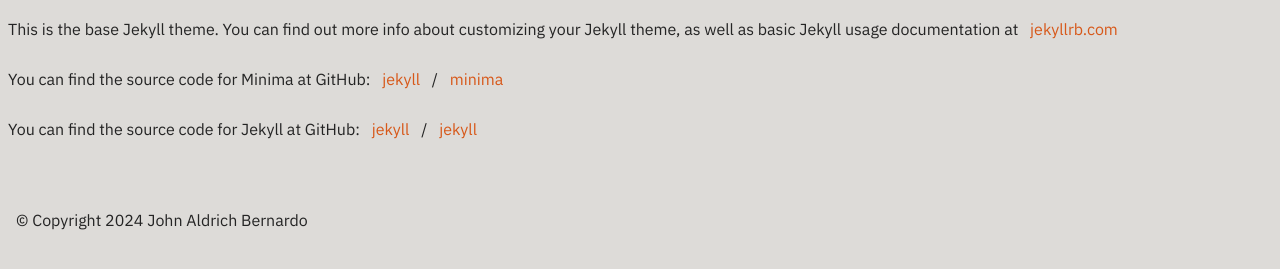
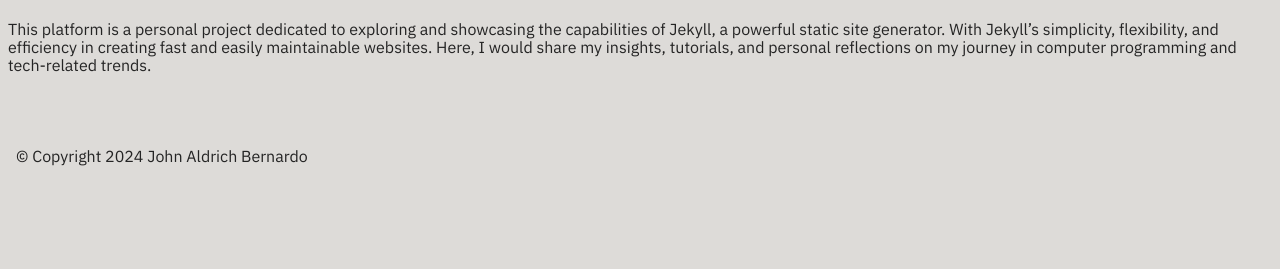
Before and after one commit to jabernardo/blog, a Jekyll site: the page built from about.markdown, in a window 1280 px wide, cut to the strip 198-467 px from the top of the page. Built offline with Jekyll 4.4.1, drawn with Linux system fonts in a browser that asks for light colours; nearby versions of some CDN libraries.

Commit message:
permalink and about page

```diff
--- a/_config.yml
+++ b/_config.yml
@@ -29,12 +29,13 @@
 author: "John Aldrich Bernardo"
 google:
   analytics: "G-MWTH1HZYCB"
+permalink: /:year/:month/:day/:title.html
 
 plugins:
   - jekyll-feed
   - jekyll-paginate
 
-paginate: 1
+paginate: 20
 
 # Exclude from processing.
 # The following items will not be processed, by default.
--- a/about.markdown
+++ b/about.markdown
@@ -5,15 +5,6 @@
 profile: true
 ---
 
-This is the base Jekyll theme. You can find out more info about customizing your Jekyll theme, as well as basic Jekyll usage documentation at [jekyllrb.com](https://jekyllrb.com/)
-
-You can find the source code for Minima at GitHub:
-[jekyll][jekyll-organization] /
-[minima](https://github.com/jekyll/minima)
-
-You can find the source code for Jekyll at GitHub:
-[jekyll][jekyll-organization] /
-[jekyll](https://github.com/jekyll/jekyll)
-
-
-[jekyll-organization]: https://github.com/jekyll
+This platform is a personal project dedicated to exploring and showcasing the capabilities of Jekyll, a powerful static site generator.
+With Jekyll's simplicity, flexibility, and efficiency in creating fast and easily maintainable websites.
+Here, I would share my insights, tutorials, and personal reflections on my journey in computer programming and tech-related trends.
--- a/assets/css/styles.css
+++ b/assets/css/styles.css
@@ -161,7 +161,7 @@
 }
 
 .profile {
-  background: url(https://res.cloudinary.com/sudoaldrich/image/upload/c_scale,h_600/e_blur:300/e_grayscale/v1/gh-page/arisu?_a=DATAdtAAZAA0);
+  background: url(https://res.cloudinary.com/sudoaldrich/image/upload/c_fill,h_150,w_1280/e_blur:300/e_grayscale/v1/gh-page/arisu?_a=DATAdtAAZAA0);
   background-size: cover;
   background-position: center;
 }
```
